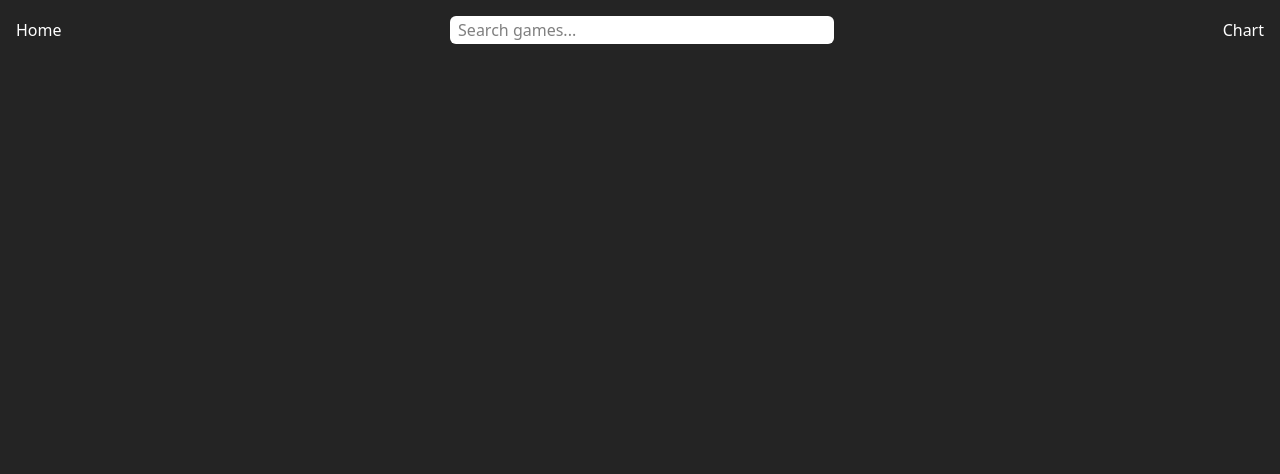
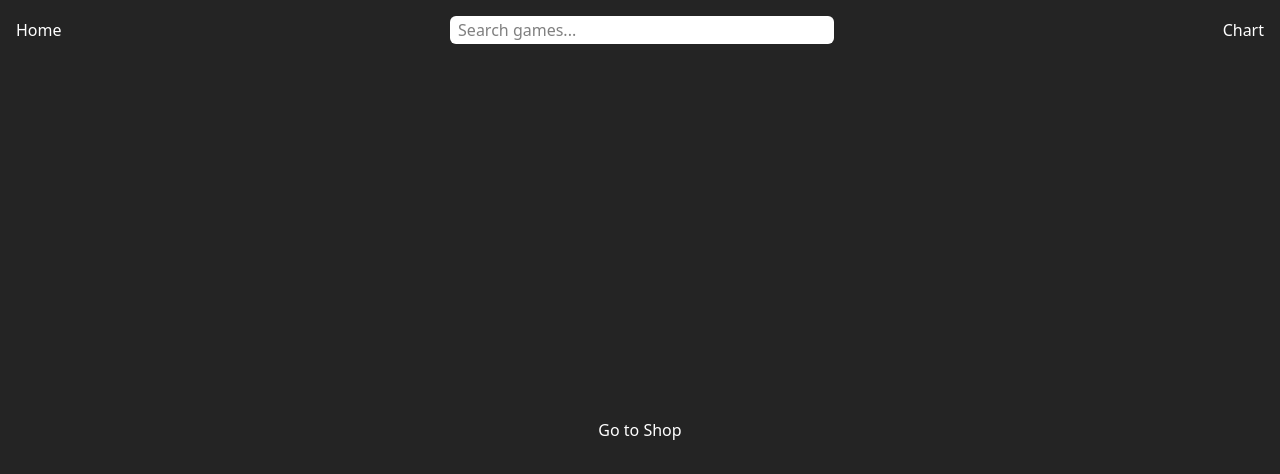
Before and after one commit to Andmana/Game-Station, a React (Vite) app: page / in a window 1280 px wide. Shown: the top 474 px of the page. Built offline with nearby package versions, Linux system fonts and the light colour scheme.

Commit message:
Add dummy pages

```diff
--- a/src/App.tsx
+++ b/src/App.tsx
@@ -1,4 +1,5 @@
 import Navbar from "./components/Navbar.tsx";
+import Homepage from "./pages/Homepage.tsx";
 
 function App() {
     return (
@@ -7,7 +8,9 @@ function App() {
             className="bg-dark relative min-h-screen text-white flex flex-col"
         >
             <Navbar />
-            <main></main>
+            <main className="flex-1 flex">
+                <Homepage />
+            </main>
         </div>
     );
 }
--- /dev/null
+++ b/src/pages/Homepage.tsx
@@ -0,0 +1,9 @@
+const Homepage = () => {
+    return (
+        <div className="flex-1 flex items-center justify-center">
+            <a href="">Go to Shop</a>
+        </div>
+    );
+};
+
+export default Homepage;
--- /dev/null
+++ b/src/pages/Shop.tsx
@@ -0,0 +1,18 @@
+const dummy = [
+    { id: 0, name: "bag" },
+    { id: 1, name: "shirt" },
+    { id: 2, name: "shoe" },
+];
+const Shop = () => {
+    return (
+        <div>
+            <ul>
+                {dummy.map((item) => (
+                    <li key={item.id}>{item.name}</li>
+                ))}
+            </ul>
+        </div>
+    );
+};
+
+export default Shop;
```
